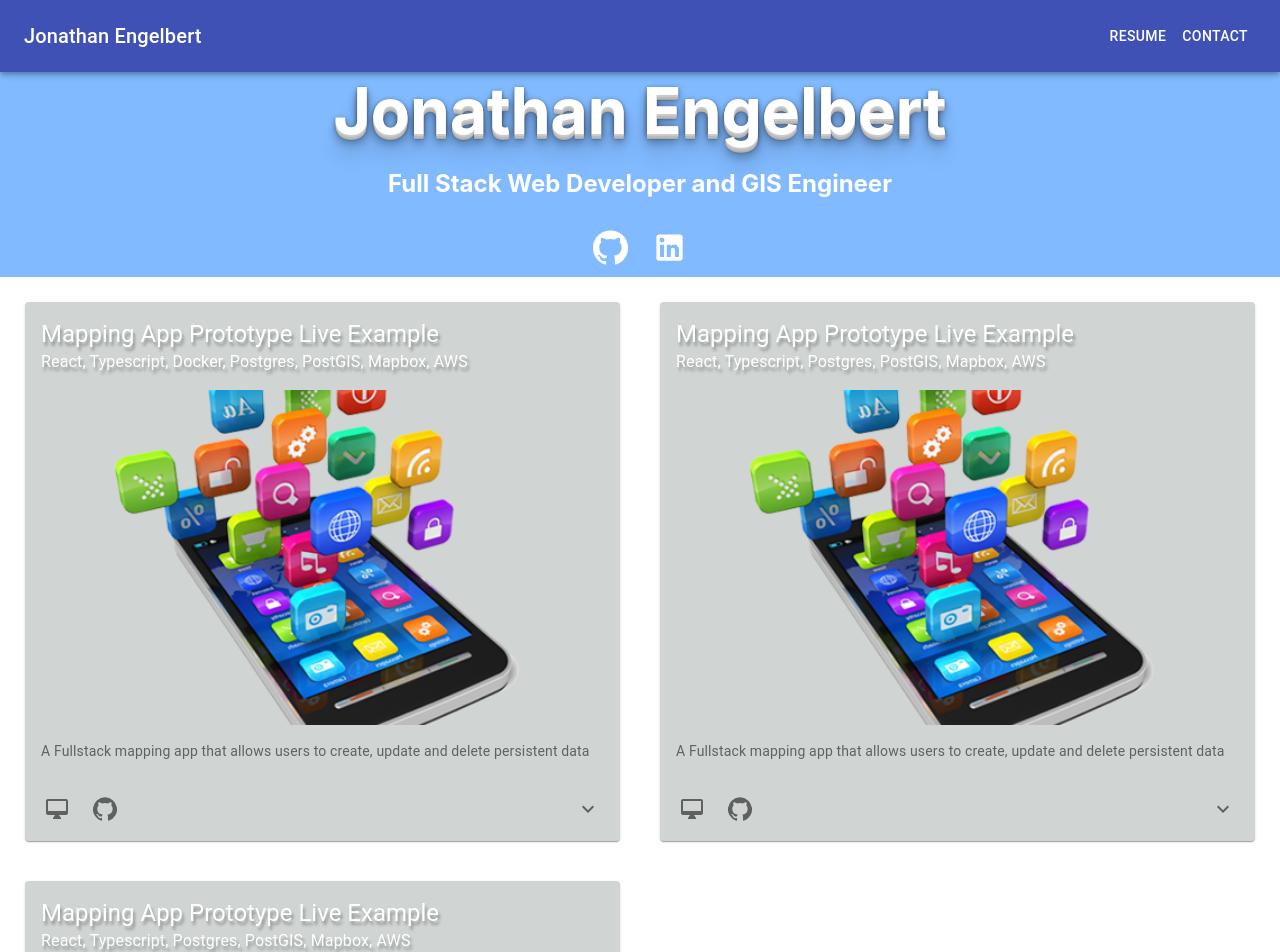
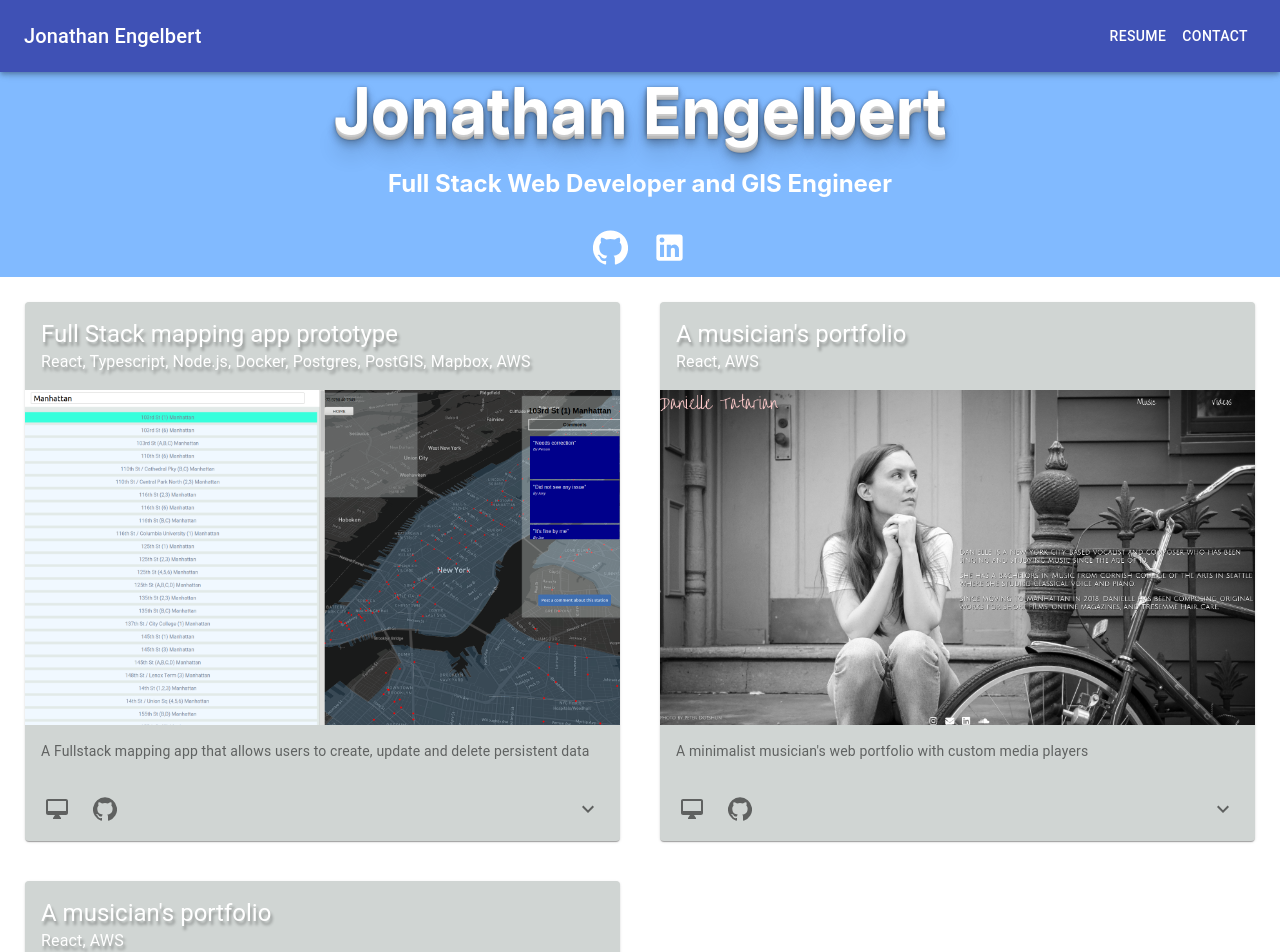
Before and after one commit to jonathanengelbert/portfolio, a React (Create React App) app: page / in a window 1280 px wide. Shown: the top 952 px of the page. Built offline with nearby package versions, Linux system fonts and the light colour scheme.

Commit message:
Improves Cards. Updates projects

```diff
--- a/src/App.tsx
+++ b/src/App.tsx
@@ -20,66 +20,46 @@ function App() {
                     justify={"space-between"}
                     alignItems={"center"}
                     spacing={5}
-
                 >
                     <Grid item xs={12} sm={6}>
                         <ProjectCard
-                            title={'Mapping App Prototype Live Example'}
-                            stack={'React, Typescript, Docker, Postgres, PostGIS, Mapbox, AWS'}
+                            title={'Full Stack mapping app prototype'}
+                            stack={'React, Typescript, Node.js, Docker, Postgres, PostGIS, Mapbox, AWS'}
+                            image={'mapping-template.png'}
                             shortDescription={'A Fullstack mapping app that allows users to create, update and delete persistent data'}
-                            longDescription={`Lorem ipsum dolor sit amet, consectetur adipiscing elit, sed do eiusmod tempor
-                incididunt ut labore et dolore magna aliqua. Ut enim ad minim veniam, quis nostrud exercitation
-                ullamco laboris nisi ut aliquip ex ea commodo consequat. Duis aute irure dolor in reprehenderit
-                in voluptate velit esse cillum dolore Eu fugiat nulla pariatur. Excepteur sint occaecat cupidatat
-                non proident, sunt in culpa qui officia deserunt mollit anim id est laborum.Lorem ipsum dolor sit
-                amet, consectetur adipiscing elit, sed do
-                eiusmod tempor incididunt ut labore et dolore magna
-                aliqua. Ut enim ad minim veniam, quis nostrud exercitation ullamco laboris nisi ut aliquip ex ea
-                commodo consequat. Duis aute irure dolor in reprehenderit in voluptate velit esse cillum dolore eu
-                fugiat nulla pariatur. Excepteur sint occaecat cupidatat non proident, sunt in culpa qui officia
-                deserunt mollit anim id est laborum.`}
+                            longDescription={`This project is a live example of a fullstack mapping app
+                              template I have been building as an open source contribution. Powered by React and Mapbox
+                              in the frontend, the application communicates with an API also built by me, which performs
+                              CRUD operations on a Postgres Database with PostGIS extension enabled. Infrastructure
+                              consists of an amplify frontend SPA, databases living in AWS RDS and a node server
+                              running on Docker, in an AWS EC2 instance`}
                             githubLink={'https://github.com/jonathanengelbert/mapping-app-prototype-live-example'}
                             liveLink={'https://project1.jonathanengelbert.com/'}
                         />
                     </Grid>
                     <Grid item xs={12} sm={6}>
                         <ProjectCard
-                            title={'Mapping App Prototype Live Example'}
-                            stack={'React, Typescript, Postgres, PostGIS, Mapbox, AWS'}
-                            shortDescription={'A Fullstack mapping app that allows users to create, update and delete persistent data'}
-                            longDescription={`Lorem ipsum dolor sit amet, consectetur adipiscing elit, sed do eiusmod tempor
-                incididunt ut labore et dolore magna aliqua. Ut enim ad minim veniam, quis nostrud exercitation
-                ullamco laboris nisi ut aliquip ex ea commodo consequat. Duis aute irure dolor in reprehenderit
-                in voluptate velit esse cillum dolore Eu fugiat nulla pariatur. Excepteur sint occaecat cupidatat
-                non proident, sunt in culpa qui officia deserunt mollit anim id est laborum.Lorem ipsum dolor sit
-                amet, consectetur adipiscing elit, sed do
-                eiusmod tempor incididunt ut labore et dolore magna
-                aliqua. Ut enim ad minim veniam, quis nostrud exercitation ullamco laboris nisi ut aliquip ex ea
-                commodo consequat. Duis aute irure dolor in reprehenderit in voluptate velit esse cillum dolore eu
-                fugiat nulla pariatur. Excepteur sint occaecat cupidatat non proident, sunt in culpa qui officia
-                deserunt mollit anim id est laborum.`}
-                            githubLink={'https://github.com/jonathanengelbert/mapping-app-prototype-live-example'}
-                            liveLink={'https://project1.jonathanengelbert.com/'}
+                            title={'A musician\'s portfolio'}
+                            stack={'React, AWS'}
+                            image={'dani-website.png'}
+                            shortDescription={`A minimalist musician's web portfolio with custom media players`}
+                            longDescription={`This web portfolio was made for a client who wanted a minimalist yet
+                             attractive website. She was hosting a template on SquareSpace and wanted to switch to
+                             something she could truly personalized. The design was largely provided by the client`}
+                            githubLink={'https://github.com/jonathanengelbert/dani-portfolio-2019'}
+                            liveLink={'https://danielletatarian.com/'}
                         />
                     </Grid>
                     <Grid item xs={12} sm={6}>
                         <ProjectCard
-                            title={'Mapping App Prototype Live Example'}
-                            stack={'React, Typescript, Postgres, PostGIS, Mapbox, AWS'}
-                            shortDescription={'A Fullstack mapping app that allows users to create, update and delete persistent data'}
-                            longDescription={`Lorem ipsum dolor sit amet, consectetur adipiscing elit, sed do eiusmod tempor
-                incididunt ut labore et dolore magna aliqua. Ut enim ad minim veniam, quis nostrud exercitation
-                ullamco laboris nisi ut aliquip ex ea commodo consequat. Duis aute irure dolor in reprehenderit
-                in voluptate velit esse cillum dolore Eu fugiat nulla pariatur. Excepteur sint occaecat cupidatat
-                non proident, sunt in culpa qui officia deserunt mollit anim id est laborum.Lorem ipsum dolor sit
-                amet, consectetur adipiscing elit, sed do
-                eiusmod tempor incididunt ut labore et dolore magna
-                aliqua. Ut enim ad minim veniam, quis nostrud exercitation ullamco laboris nisi ut aliquip ex ea
-                commodo consequat. Duis aute irure dolor in reprehenderit in voluptate velit esse cillum dolore eu
-                fugiat nulla pariatur. Excepteur sint occaecat cupidatat non proident, sunt in culpa qui officia
-                deserunt mollit anim id est laborum.`}
-                            githubLink={'https://github.com/jonathanengelbert/mapping-app-prototype-live-example'}
-                            liveLink={'https://project1.jonathanengelbert.com/'}
+                            title={'A musician\'s portfolio'}
+                            stack={'React, AWS'}
+                            image={'dani-website.png'}
+                            shortDescription={`A minimalist musician's web portfolio`}
+                            longDescription={`Lorem ipsum dolor sit amet, consectetur adipiscing elit, sed do
+                              eiusmod tempor deserunt mollit anim id est laborum.`}
+                            githubLink={'https://github.com/jonathanengelbert/dani-portfolio-2019'}
+                            liveLink={'https://danielletatarian.com/'}
                         />
                     </Grid>
                 </Grid>
--- a/src/components/ProjectCard/ProjectCard.tsx
+++ b/src/components/ProjectCard/ProjectCard.tsx
@@ -54,7 +54,7 @@ type Props = {
     stack: string,
     shortDescription: string,
     longDescription: string,
-    image?: string,
+    image: string,
     githubLink: string;
     liveLink: string;
 }
@@ -78,7 +78,7 @@ const ProjectCard: React.FC<Props> = (props) => {
             />
             <CardMedia
                 className={classes.media}
-                image="/static/images/cards/image-sample.png"
+                image={`/static/images/cards/${props.image}`}
                 title={props.title}
             />
             <CardContent>
```
Also changed, not shown: public/static/images/cards/dani-website.png (added), public/static/images/cards/image-sample.png (deleted).
